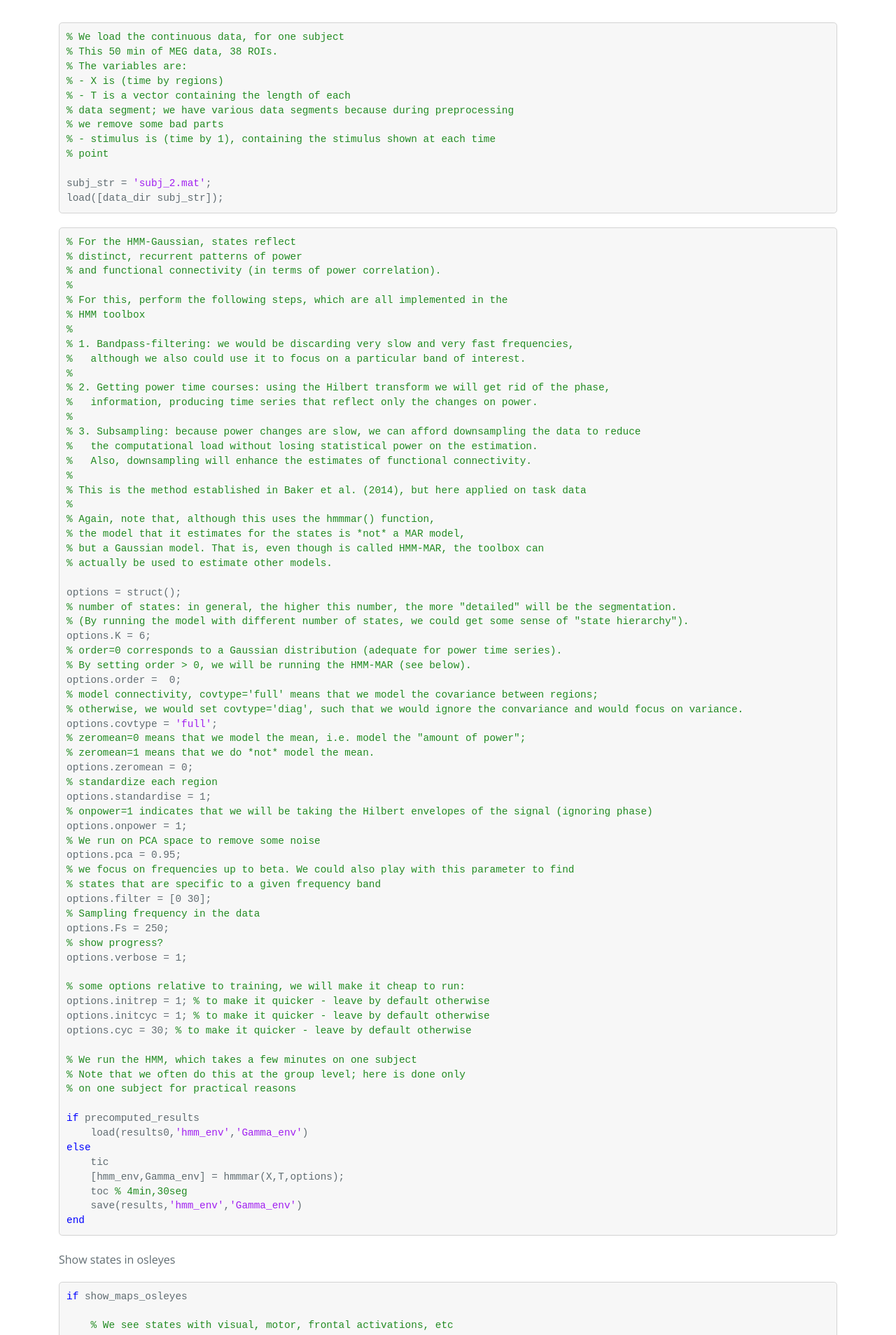
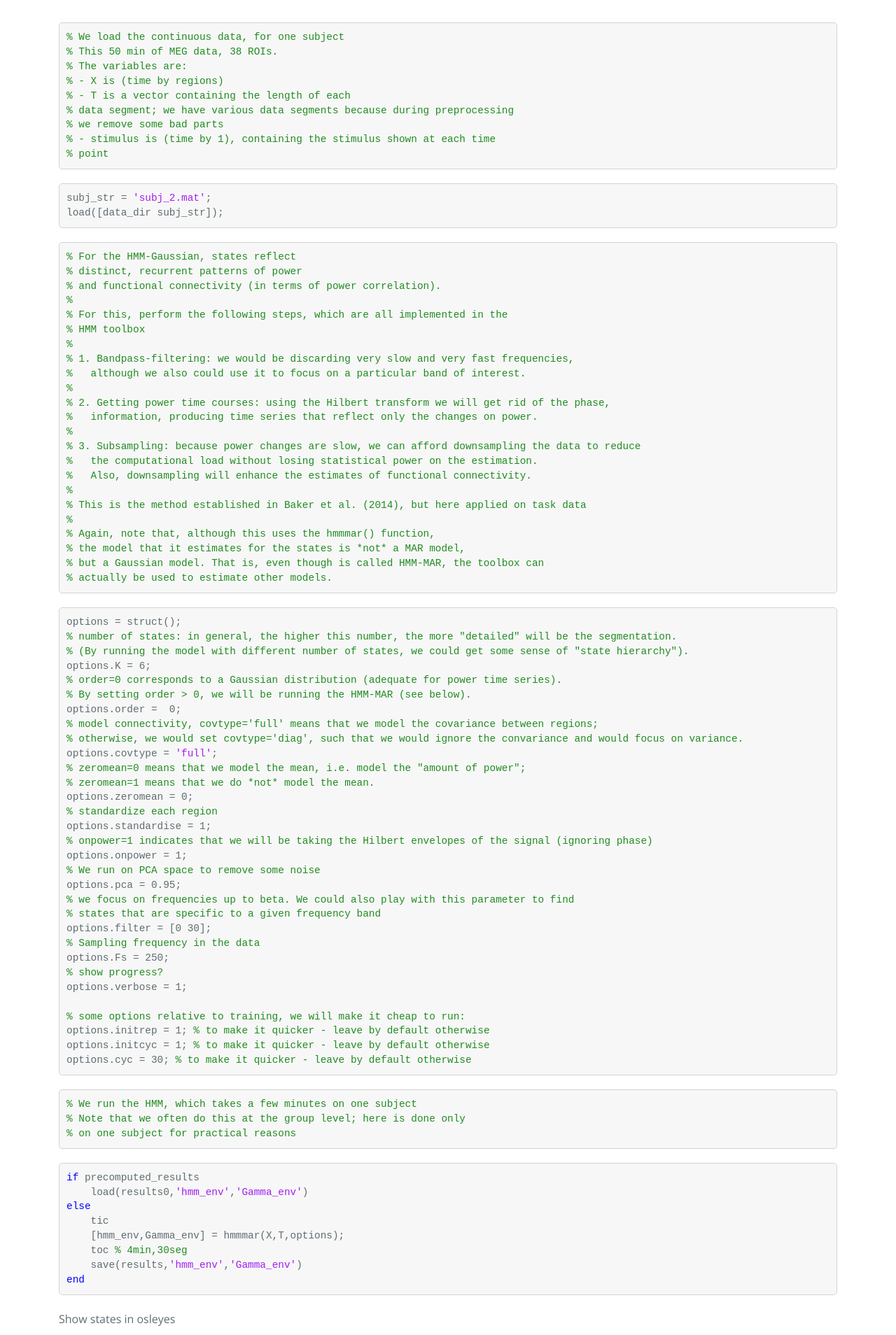
Before and after one commit to OHBA-analysis/osl-docs, a Jekyll site: the page built from matlab/osl_example_hmmmar.html, in a window 1280 px wide. Shown: the part 1370-3278 px from the top of the page at 70% size. Built offline with Jekyll 4.4.1, drawn with Linux system fonts in a browser that asks for light colours.

Commit message:
Modified comments in osl_example_hmmmar.

```diff
--- a/matlab/osl_example_hmmmar.html
+++ b/matlab/osl_example_hmmmar.html
@@ -59,8 +59,7 @@ conditions = {<span class="string">'Famous face'</span>,<span class="string">'Un
 <span class="comment">% we remove some bad parts</span>
 <span class="comment">% - stimulus is (time by 1), containing the stimulus shown at each time</span>
 <span class="comment">% point</span>
-
-subj_str = <span class="string">'subj_2.mat'</span>;
+</pre><pre class="codeinput">subj_str = <span class="string">'subj_2.mat'</span>;
 load([data_dir subj_str]);
 </pre><pre class="codeinput"><span class="comment">% For the HMM-Gaussian, states reflect</span>
 <span class="comment">% distinct, recurrent patterns of power</span>
@@ -85,8 +84,7 @@ load([data_dir subj_str]);
 <span class="comment">% the model that it estimates for the states is *not* a MAR model,</span>
 <span class="comment">% but a Gaussian model. That is, even though is called HMM-MAR, the toolbox can</span>
 <span class="comment">% actually be used to estimate other models.</span>
-
-options = struct();
+</pre><pre class="codeinput">options = struct();
 <span class="comment">% number of states: in general, the higher this number, the more "detailed" will be the segmentation.</span>
 <span class="comment">% (By running the model with different number of states, we could get some sense of "state hierarchy").</span>
 options.K = 6;
@@ -117,12 +115,10 @@ options.verbose = 1;
 options.initrep = 1; <span class="comment">% to make it quicker - leave by default otherwise</span>
 options.initcyc = 1; <span class="comment">% to make it quicker - leave by default otherwise</span>
 options.cyc = 30; <span class="comment">% to make it quicker - leave by default otherwise</span>
-
-<span class="comment">% We run the HMM, which takes a few minutes on one subject</span>
+</pre><pre class="codeinput"><span class="comment">% We run the HMM, which takes a few minutes on one subject</span>
 <span class="comment">% Note that we often do this at the group level; here is done only</span>
 <span class="comment">% on one subject for practical reasons</span>
-
-<span class="keyword">if</span> precomputed_results
+</pre><pre class="codeinput"><span class="keyword">if</span> precomputed_results
     load(results0,<span class="string">'hmm_env'</span>,<span class="string">'Gamma_env'</span>)
 <span class="keyword">else</span>
     tic
@@ -693,6 +689,8 @@ conditions = {'Famous face','Unfamiliar face','Scrambled face'};
 % - stimulus is (time by 1), containing the stimulus shown at each time
 % point
 
+%%
+
 subj_str = 'subj_2.mat';
 load([data_dir subj_str]);
 
@@ -722,6 +720,8 @@ load([data_dir subj_str]);
 % the model that it estimates for the states is *not* a MAR model,
 % but a Gaussian model. That is, even though is called HMM-MAR, the toolbox can
 % actually be used to estimate other models.
+
+%%
 
 options = struct();
 % number of states: in general, the higher this number, the more "detailed" will be the segmentation.
@@ -755,9 +755,13 @@ options.initrep = 1; % to make it quicker - leave by default otherwise
 options.initcyc = 1; % to make it quicker - leave by default otherwise
 options.cyc = 30; % to make it quicker - leave by default otherwise
 
+%%
+
 % We run the HMM, which takes a few minutes on one subject
 % Note that we often do this at the group level; here is done only
 % on one subject for practical reasons
+
+%%
 
 if precomputed_results
     load(results0,'hmm_env','Gamma_env')
```
Also changed, not shown: matlab/osl_example_hmmmar.png, matlab/osl_example_hmmmar_01.png, matlab/osl_example_hmmmar_02.png, matlab/osl_example_hmmmar_03.png, matlab/osl_example_hmmmar_04.png, matlab/osl_example_hmmmar_05.png, matlab/osl_example_hmmmar_06.png, matlab/osl_example_hmmmar_07.png, matlab/osl_example_hmmmar_08.png, matlab/osl_example_hmmmar_09.png, matlab/osl_example_hmmmar_10.png.
